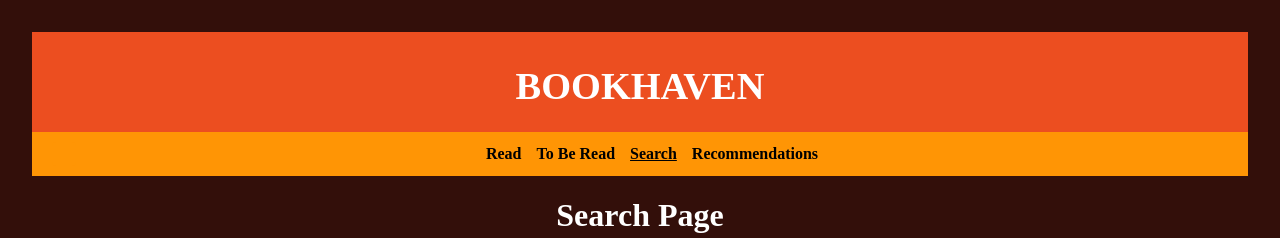
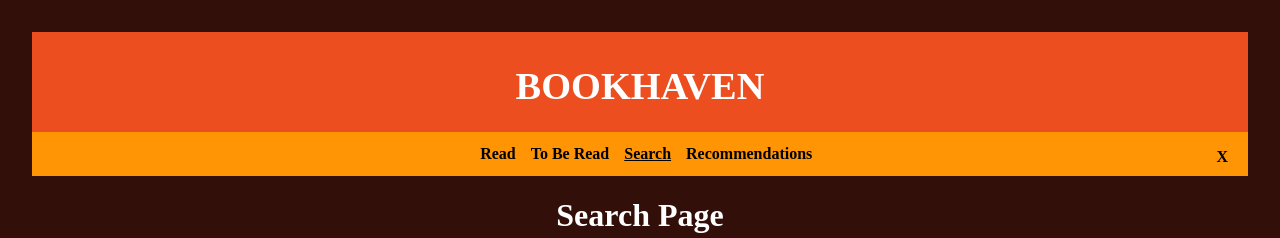
Before and after one commit to Bookhaven-WSL/bookhaven-part-b-frontend, a React (Vite) app: page /search in a window 1280 px wide. Shown: the top 238 px of the page. Built offline with nearby package versions, Linux system fonts and the light colour scheme; a web font is replaced by a local one.

Commit message:
home button and routes for recommened adn search updated for render url

```diff
--- a/src/components/Navbar.jsx
+++ b/src/components/Navbar.jsx
@@ -50,6 +50,9 @@ export default function Navbar() {
                     </NavLink>
                 </li>
             </ul>
+
+            <NavLink className="logout" to="/" style={({isActive}) => isActive ? activeNavStyle : undefined} onClick={toggleMenu}>X</NavLink>
+
         </nav>
     );
 }
--- a/src/pages/Recommendations.jsx
+++ b/src/pages/Recommendations.jsx
@@ -9,7 +9,7 @@ export default function Recommendations(props) {
     const [books, setBooks] = useState([]);
     const [search, setSearch] = useState(false);
     const [loading, setLoading] = useState(false);
-
+    const URL = "https://bookhaven-part-b-backend.onrender.com"
     const findBooksRecommended = async () => {
         const jwtToken = localStorage.getItem('token');
 
@@ -22,7 +22,7 @@ export default function Recommendations(props) {
         setLoading(true);
 
         try {
-            const response = await axios.post('http://localhost:8080/book/recommended-new', {genre: genre}, {
+            const response = await axios.post(`${URL}/book/recommended-new`, {genre: genre}, {
                 headers: {
                     'Authorization': `Bearer ${jwtToken}`,
                 },
--- a/src/pages/Search.jsx
+++ b/src/pages/Search.jsx
@@ -7,7 +7,7 @@ export default function Search(props) {
     const [books, setBooks] = useState([]);
     const [search, setSearch] = useState(false);
     const [loading, setLoading] = useState(false);
-
+    const URL = "https://bookhaven-part-b-backend.onrender.com"
     const findBooks = async () => {
 
         const jwtToken = localStorage.getItem('token');
@@ -21,7 +21,7 @@ export default function Search(props) {
         setLoading(true);
 
         try {
-            const response = await axios.post('http://localhost:8080/book/search-new', {title: title}, {
+            const response = await axios.post(`${URL}/book/search-new`, {title: title}, {
                 headers: {
                     'Authorization': `Bearer ${jwtToken}`,
                 },
--- a/src/styles/Navbar.css
+++ b/src/styles/Navbar.css
@@ -23,11 +23,11 @@ nav {
 
 .navbar-links {
     display: flex;
+    justify-content: center;
     gap: 15px;
     list-style: none;
     margin: 0;
     padding: 0;
-    justify-content: center;
     width: 100%;
 }
 
@@ -41,7 +41,19 @@ nav {
     color: white;
 }
 
+.logout {
+    margin-left: auto;
+    padding: 0;
+    align-self: flex-end;
+    align-items: center;
+    justify-content: center;
+    text-decoration: none;
+    color: black;
+}
 
+.logout:hover {
+    color: white;
+}
 
 @media (max-width: 768px) {
     .menu-toggle {
@@ -95,4 +107,10 @@ nav {
         position: absolute;
         z-index: 2000;
     }
+
+    /* .logout {
+        margin-left: 0;
+        margin-top: 15px;
+        align-self: center;
+    } */
 }
```
